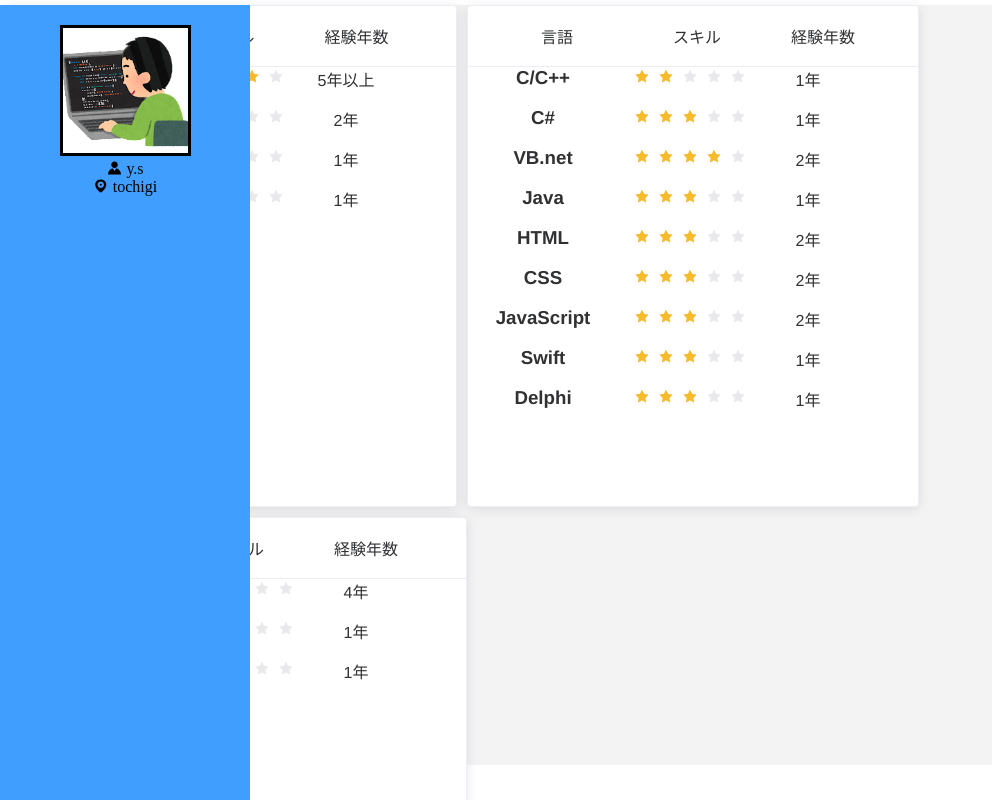
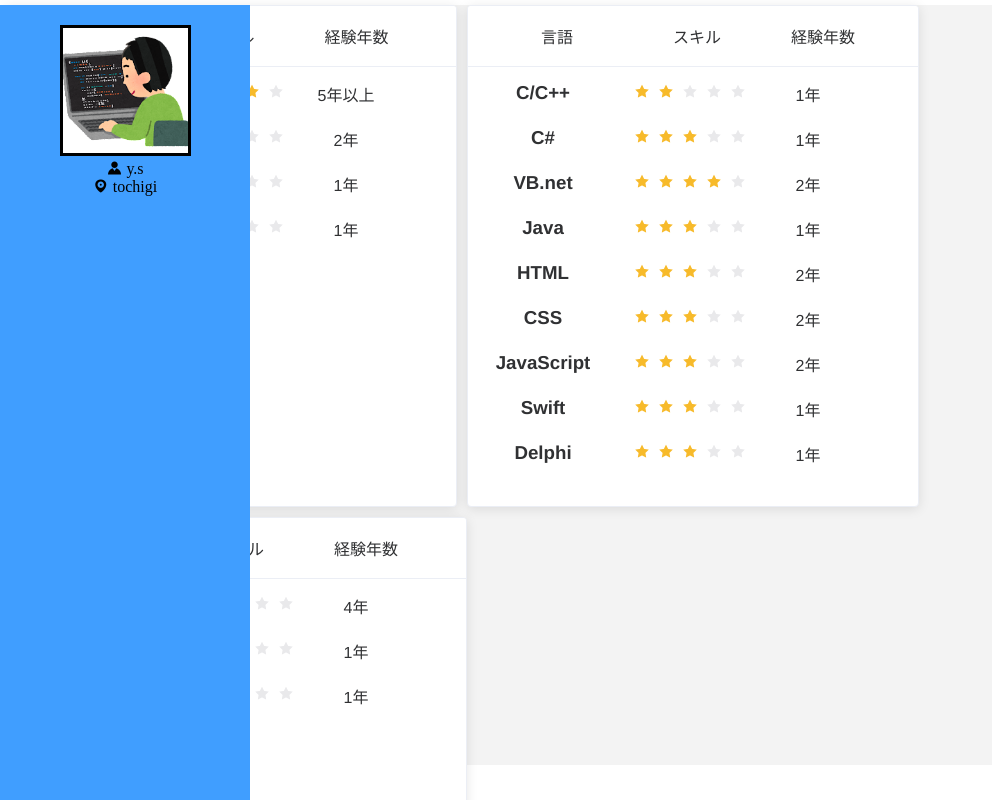
Before and after one commit to as-39sai10/resume39, a Vue app: page /resume39/skills in a window 1280 px wide. Shown: the top 800 px of the page, without its empty margins (0-992 px from the left). Built offline with nearby package versions, Linux system fonts and the light colour scheme.

Commit message:
ビルド20220210

```diff
--- a/src/components/skill.vue
+++ b/src/components/skill.vue
@@ -132,7 +132,7 @@ export default {
 
 }
 .content {
-  padding-bottom: 10px;
+  padding-top: 15px;
   height: 30px;
 
 }
```
Also changed, not shown: 6 other files (tests, documents, lock files or other folders).
